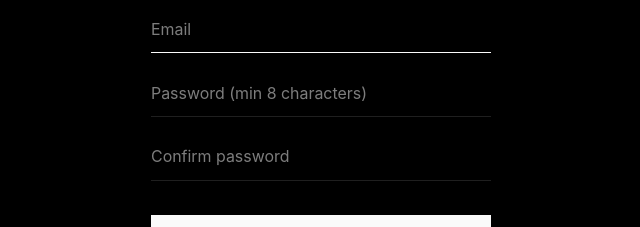
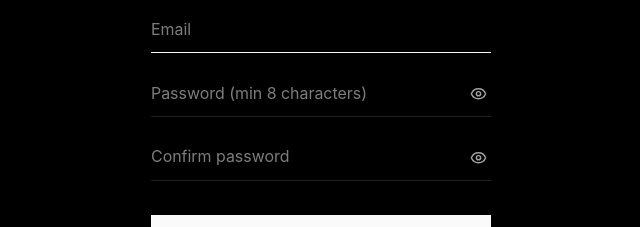
Before and after one commit to aayush-mhrzn7/Learning-System, a Next.js app: page /signup in a window 1280 px wide. Shown: the part 312-539 px from the top of the page, without its empty margins (319-959 px from the left). Built offline with nearby package versions, Linux system fonts and the light colour scheme.

Commit message:
Add show/hide toggle to password fields on login and signup

```diff
--- a/src/app/login/page.tsx
+++ b/src/app/login/page.tsx
@@ -2,6 +2,7 @@
 
 import Link from "next/link";
 import { FormEvent, Suspense, useState } from "react";
+import { PasswordInput } from "@/components/password-input";
 import { useRouter, useSearchParams } from "next/navigation";
 
 export default function LoginPage() {
@@ -88,13 +89,11 @@ function LoginForm() {
         <label htmlFor="password" className="sr-only">
           Password
         </label>
-        <input
+        <PasswordInput
           id="password"
           name="password"
-          type="password"
           autoComplete="current-password"
           required
-          className="h-11 w-full border-b border-border bg-transparent text-sm outline-none transition-colors focus:border-foreground"
           placeholder="Password"
         />
         <div className="mt-3 text-right">
--- a/src/app/signup/page.tsx
+++ b/src/app/signup/page.tsx
@@ -2,6 +2,7 @@
 
 import Link from "next/link";
 import { FormEvent, useState } from "react";
+import { PasswordInput } from "@/components/password-input";
 import { useRouter } from "next/navigation";
 
 export default function SignupPage() {
@@ -68,27 +69,24 @@ export default function SignupPage() {
         <label htmlFor="password" className="sr-only">
           Password
         </label>
-        <input
+        <PasswordInput
+          className="mb-4"
           id="password"
           name="password"
-          type="password"
           autoComplete="new-password"
           required
           minLength={8}
-          className="mb-4 h-11 w-full border-b border-border bg-transparent text-sm outline-none transition-colors focus:border-foreground"
           placeholder="Password (min 8 characters)"
         />
         <label htmlFor="confirm" className="sr-only">
           Confirm password
         </label>
-        <input
+        <PasswordInput
           id="confirm"
           name="confirm"
-          type="password"
           autoComplete="new-password"
           required
           minLength={8}
-          className="h-11 w-full border-b border-border bg-transparent text-sm outline-none transition-colors focus:border-foreground"
           placeholder="Confirm password"
         />
         {error ? (
--- /dev/null
+++ b/src/components/password-input.tsx
@@ -0,0 +1,32 @@
+"use client";
+
+import { Eye, EyeOff } from "lucide-react";
+import { useState, type ComponentProps } from "react";
+import { cn } from "@/lib/utils";
+
+export function PasswordInput({
+  className,
+  ...props
+}: Omit<ComponentProps<"input">, "type">) {
+  const [visible, setVisible] = useState(false);
+  const Icon = visible ? EyeOff : Eye;
+
+  return (
+    <div className={cn("relative", className)}>
+      <input
+        {...props}
+        type={visible ? "text" : "password"}
+        className="h-11 w-full border-b border-border bg-transparent pr-8 text-sm outline-none transition-colors focus:border-foreground"
+      />
+      <button
+        type="button"
+        onClick={() => setVisible((value) => !value)}
+        aria-label={visible ? "Hide password" : "Show password"}
+        aria-pressed={visible}
+        className="absolute right-0 top-1/2 -translate-y-1/2 p-1 text-muted-foreground transition-colors hover:text-foreground"
+      >
+        <Icon className="size-4" />
+      </button>
+    </div>
+  );
+}
```
